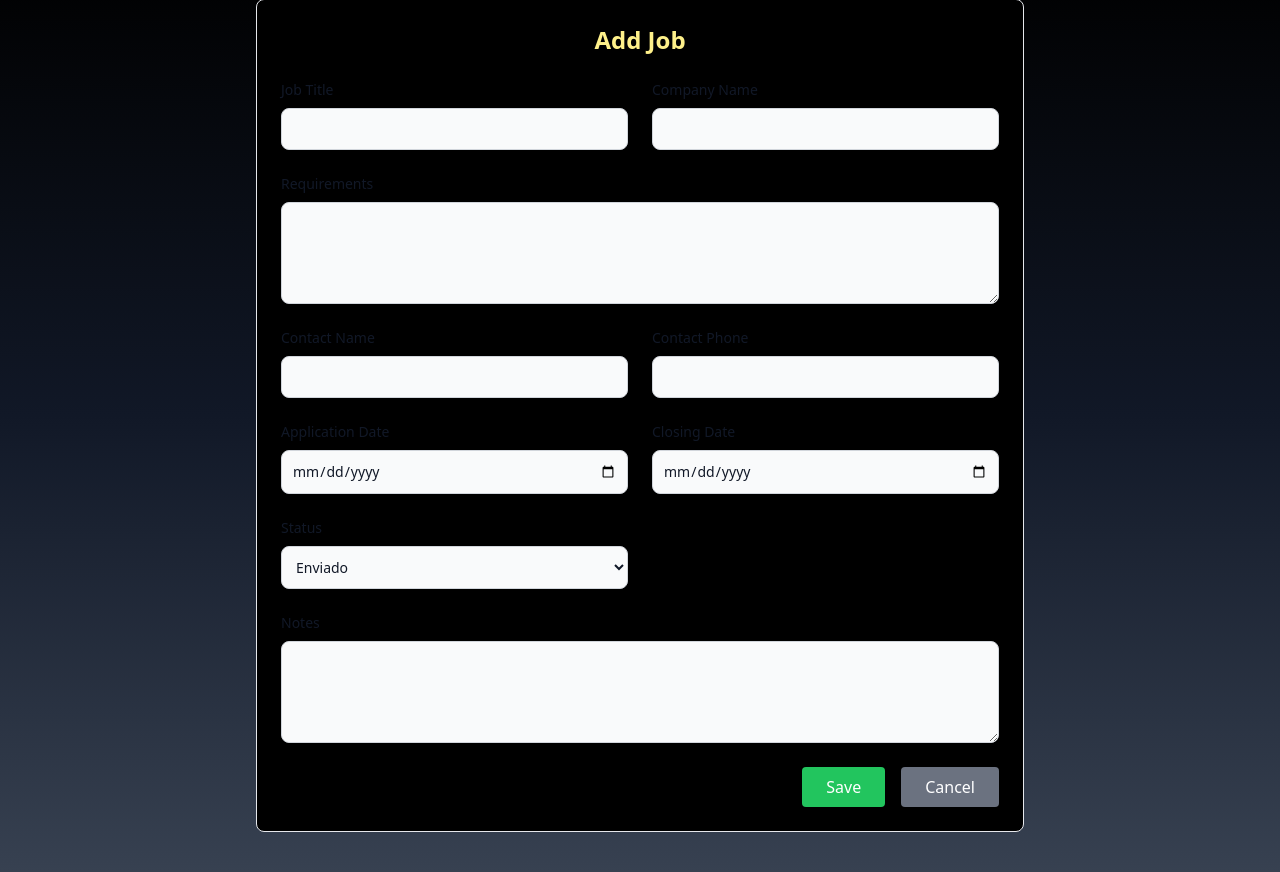
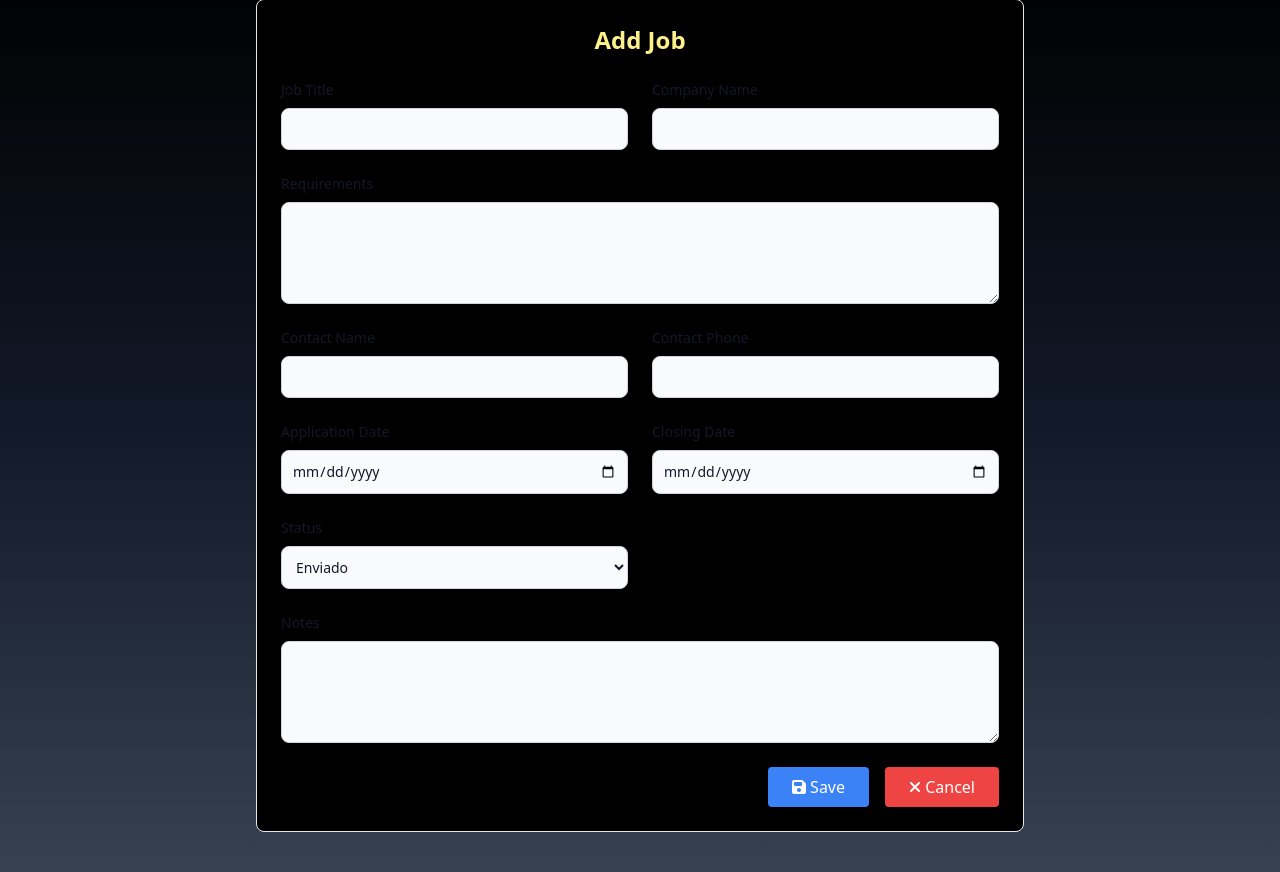
Before and after one commit to jlmunozfdev/APP_JOBS, a Django app: page /add/ in a window 1280 px wide. Shown: the part 41-913 px from the top of the page. Run offline with Django 5.2, Linux system fonts and the light colour scheme; some libraries are stand-ins or nearby versions.

Commit message:
update job_form

```diff
--- a/job_app/static/src/output.css
+++ b/job_app/static/src/output.css
@@ -981,6 +981,11 @@ video {
   background-color: rgb(220 38 38 / var(--tw-bg-opacity, 1));
 }
 
+.hover\:bg-blue-600:hover {
+  --tw-bg-opacity: 1;
+  background-color: rgb(37 99 235 / var(--tw-bg-opacity, 1));
+}
+
 .focus\:border-blue-500:focus {
   --tw-border-opacity: 1;
   border-color: rgb(59 130 246 / var(--tw-border-opacity, 1));
--- a/job_app/templates/job_form.html
+++ b/job_app/templates/job_form.html
@@ -80,8 +80,8 @@
 
         <!-- Botones -->
         <div class="col-span-2 flex justify-end space-x-4">
-            <button type="submit" class="bg-green-500 text-white px-6 py-2 rounded hover:bg-green-600">Save</button>
-            <a href="{% url 'home' %}" class="bg-gray-500 text-white px-6 py-2 rounded hover:bg-gray-600 text-center">Cancel</a>
+            <button type="submit" class="bg-blue-500 text-white px-6 py-2 rounded hover:bg-blue-600"><i class="fa-solid fa-floppy-disk"></i> Save</button>
+            <a href="{% url 'home' %}" class="bg-red-500 text-white px-6 py-2 rounded hover:bg-red-600 text-center"><i class="fa-solid fa-xmark"></i> Cancel</a>
         </div>
     </form>
 </div>
```
